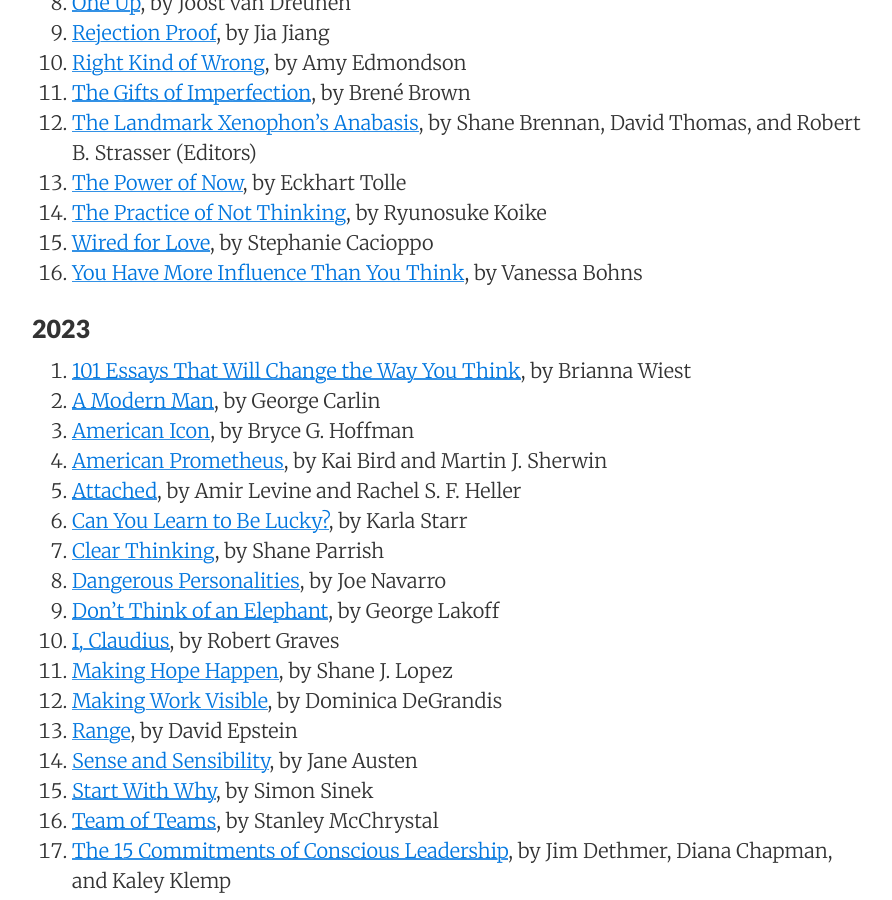
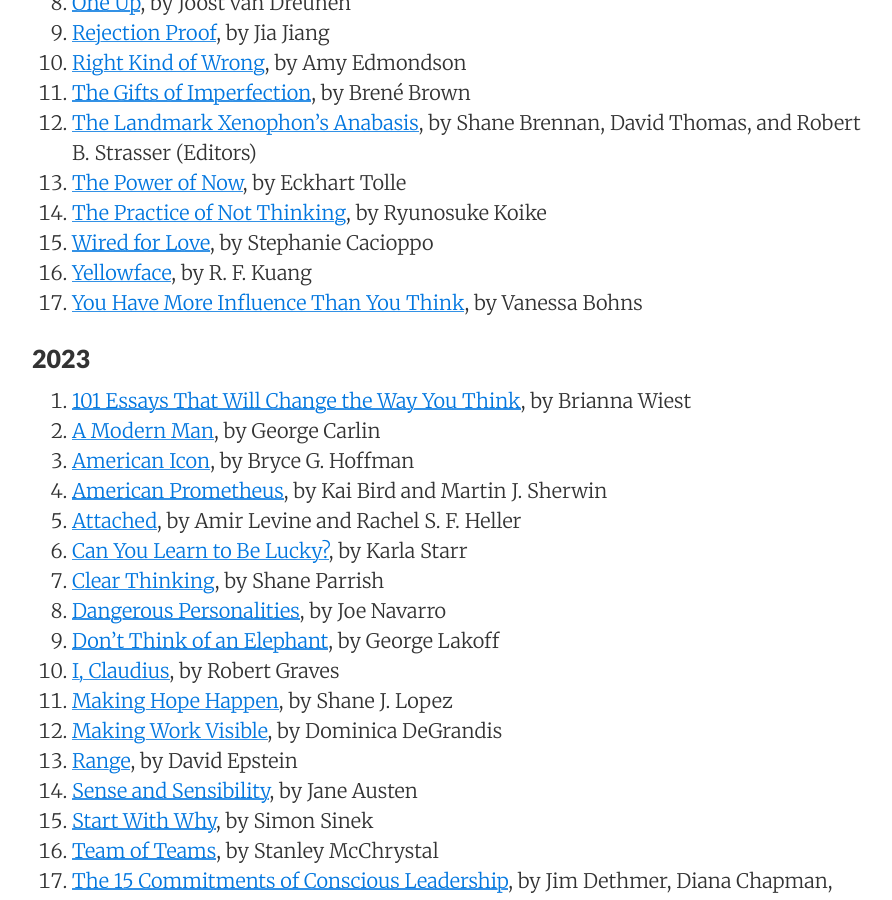
Before and after one commit to sewardlee337/sewardlee337.github.io, a Jekyll site: the page built from readinglist.md, in a window 1280 px wide and 900 px high, scrolled down 800 px. Shown: the whole window, without its empty margins (188-1080 px from the left). Built offline with Jekyll 4.4.1, drawn with Linux system fonts in a browser that asks for light colours; nearby versions of some CDN libraries.

Commit message:
update reading list

```diff
--- a/readinglist.md
+++ b/readinglist.md
@@ -34,6 +34,7 @@ _"My alma mater was books, a good library... I could spend the rest of my life r
 1. [The Power of Now](https://www.amazon.com/Power-Now-Guide-Spiritual-Enlightenment/dp/1577314808), by Eckhart Tolle
 1. [The Practice of Not Thinking](https://www.amazon.com/The-Practice-of-Not-Thinking/dp/0141994614), by Ryunosuke Koike
 1. [Wired for Love](https://www.amazon.com/Wired-Love-Neuroscientists-Journey-Connection/dp/1250790603), by Stephanie Cacioppo
+1. [Yellowface](https://www.amazon.com/Yellowface-Novel-R-F-Kuang/dp/0063250837), by R. F. Kuang
 1. [You Have More Influence Than You Think](https://www.amazon.com/Have-More-Influence-Than-Think/dp/1324005718), by Vanessa Bohns
 
 
```
